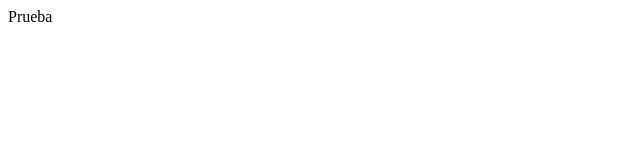
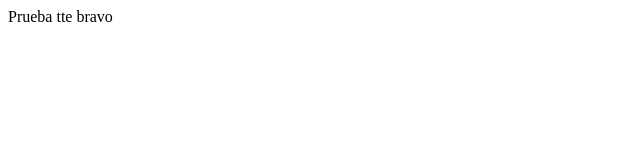
Before and after one commit to JuanSebastianDelgadillo/bravo, a plain HTML site: page index.html in a window 1280 px wide. Shown: the full height of the page, 0-640 px from the left. Drawn offline with Linux system fonts and the light colour scheme.

Commit message:
segundo commit

```diff
--- a/index.html
+++ b/index.html
@@ -8,7 +8,7 @@
 </head>
 
 <body>
-    Prueba
+    Prueba tte bravo
 </body>
 
 </html>
```
